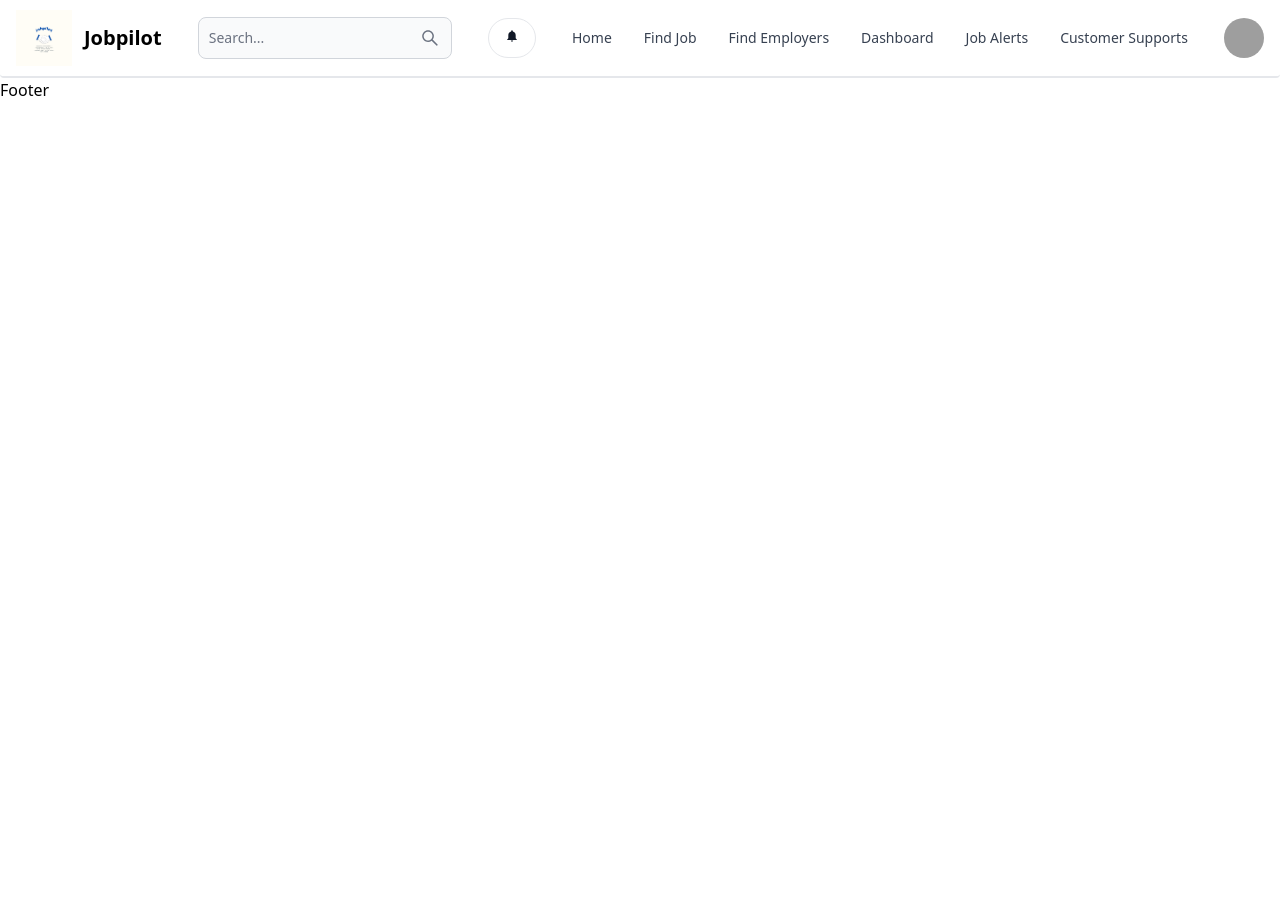
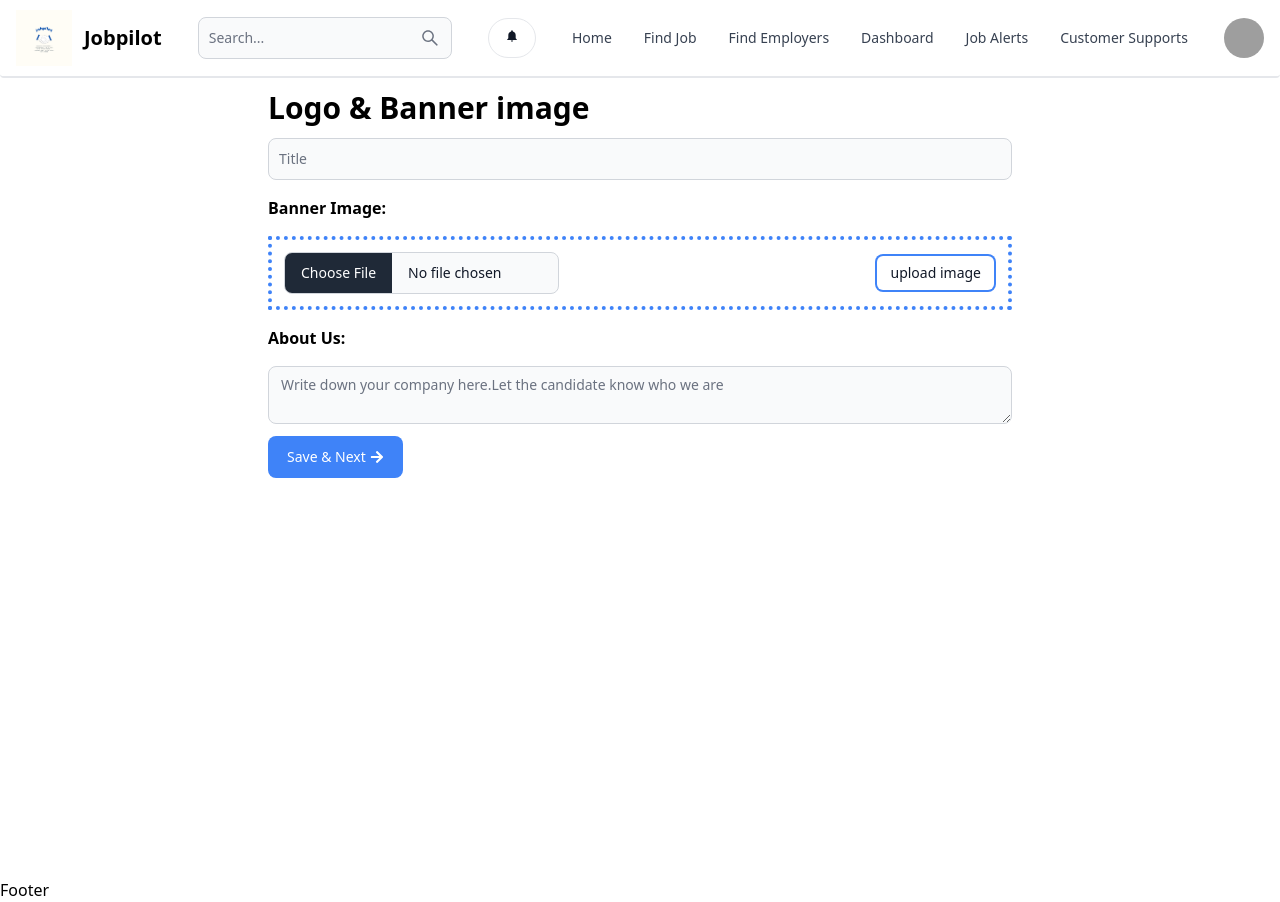
Before and after one commit to Sameemadhu16/Job-Listings, a React (Vite) app in the folder client/: page /company-info in a window 1280 px wide. Before the commit the page ends 800 px from the top, so only its background shows below. Built offline with nearby package versions, Linux system fonts and the light colour scheme; grey boxes are pictures that could not be loaded.

Commit message:
create company info page

```diff
--- a/client/src/App.jsx
+++ b/client/src/App.jsx
@@ -7,6 +7,7 @@ import About from './pages/About';
 import Dashboard from './pages/Dashboard';
 import Header from './components/Header';
 import Footer from './components/Footer';
+import PosterCompanyInfo from './pages/Poster.CompanyInfo';
 
 export default function App() {
   return <BrowserRouter>
@@ -17,6 +18,7 @@ export default function App() {
     <Route path='/sign-up' element={<SignUp/>}/>
     <Route path='/sign-in' element={<SignIn/>}/>
     <Route path='/dashboard' element={<Dashboard/>}/>
+    <Route path='/company-info' element={<PosterCompanyInfo/>}/>
 
   </Routes>
   <Footer/>
--- /dev/null
+++ b/client/src/pages/Poster.CompanyInfo.jsx
@@ -0,0 +1,38 @@
+import React from 'react'
+import { TextInput,FileInput,Button,Textarea } from 'flowbite-react'
+import { FaArrowRight } from "react-icons/fa";
+
+export default function PosterCompanyInfo() {
+  return (
+    <div className='p-3 max-w-3xl mx-auto min-h-screen'>
+      <h1 className='text-3xl font-bold'>
+        Logo & Banner image
+      </h1>
+    <form className="flex flex-col gap-4 mt-3" >
+        <div className='flex flex-col gap-4 sm:flex-row justify-between'>
+          <TextInput type='text' placeholder='Title' required id='title'
+          className='flex-1'/>
+        </div>
+        <p className='font-semibold'>Banner Image:</p>
+        <div className='flex gap-4 items-center justify-between border-4
+        border-blue-500 border-dotted p-3'
+        >
+          <FileInput type="file" accept='image/*' />
+          <Button type='button' className='bg-blue-500 hover:bg-blue-500 text-white' size='sm' outline >
+           upload image
+          </Button>
+        </div>
+        <p className='font-semibold'>About Us:</p>
+        <Textarea placeholder='Write down your company here.Let the candidate know who we are'>
+
+        </Textarea>
+    </form>
+      <Button type='button' className='bg-blue-500 hover:bg-opacity-95 mt-3' >
+          <div className='flex flex-row gap-1 items-center'>
+          Save & Next
+          <FaArrowRight />
+          </div>
+      </Button>
+    </div>
+  )
+}
--- a/package.json
+++ b/package.json
@@ -16,6 +16,7 @@
     "dotenv": "^16.4.5",
     "express": "^4.19.2",
     "mongoose": "^8.4.4",
-    "nodemon": "^3.1.4"
+    "nodemon": "^3.1.4",
+    "react-icons": "^5.2.1"
   }
 }
```
Also changed, not shown: 1 other file (tests, documents, lock files or other folders).
